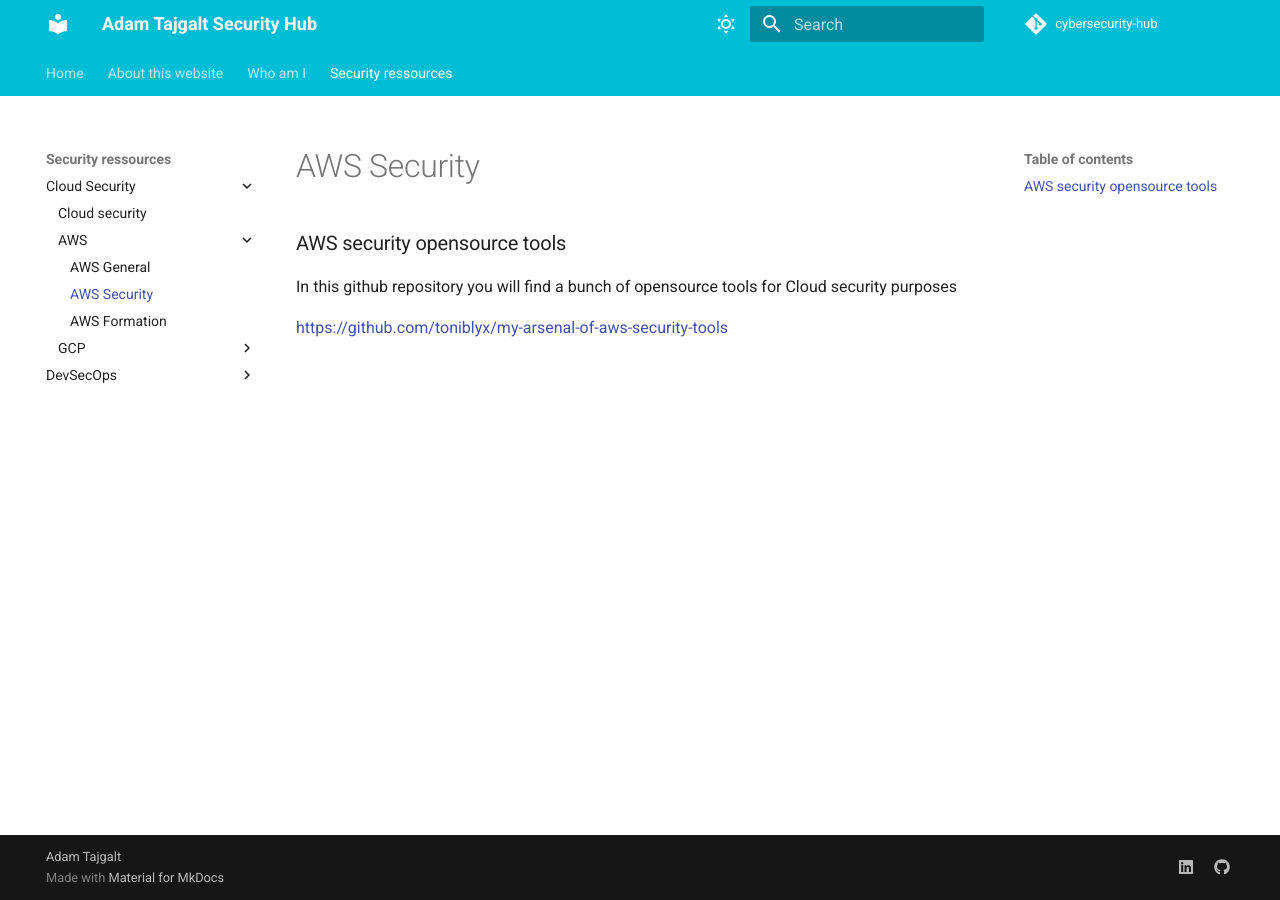
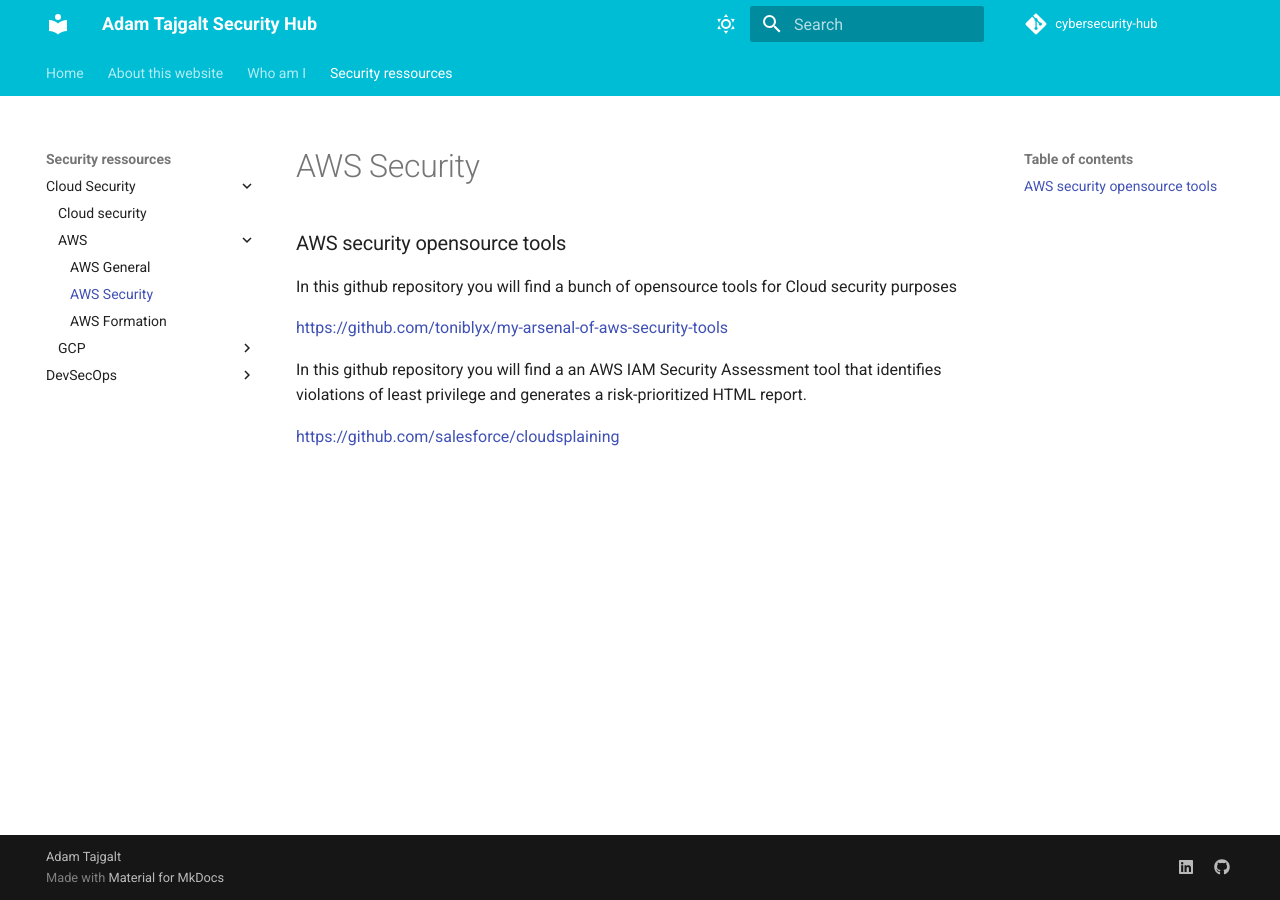
Before and after one commit to adamtaj/cybersecurity-hub, an MkDocs documentation site: the page built from docs/Security ressources/Cloud Security/AWS/AWS_Security.md, in a window 1280 px wide. Built offline with MkDocs 1.6.1 and Material for MkDocs 9.7.7, drawn with Linux system fonts in a browser that asks for light colours; comment, search, counter and statistics services are not loaded.

Commit message:
Adding Cloudsplaining ressource

```diff
--- a/docs/Security ressources/Cloud Security/AWS/AWS_Security.md
+++ b/docs/Security ressources/Cloud Security/AWS/AWS_Security.md
@@ -5,3 +5,7 @@ title: AWS Security
 In this github repository you will find a bunch of opensource tools for Cloud security purposes
 
 <https://github.com/toniblyx/my-arsenal-of-aws-security-tools>
+
+In this github repository you will find a an AWS IAM Security Assessment tool that identifies violations of least privilege and generates a risk-prioritized HTML report.
+
+<https://github.com/salesforce/cloudsplaining>
```
